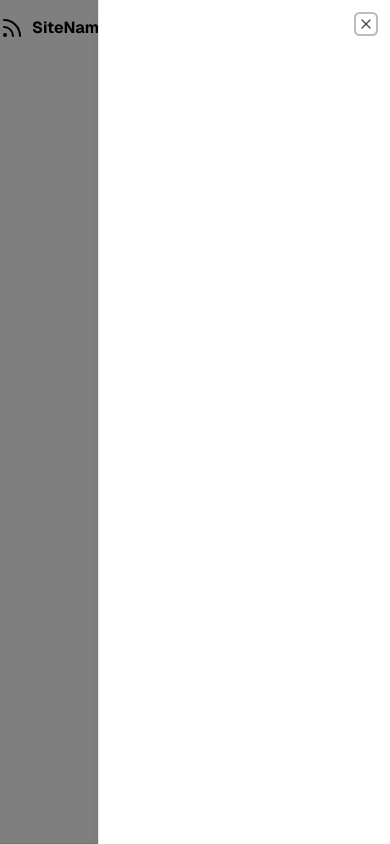
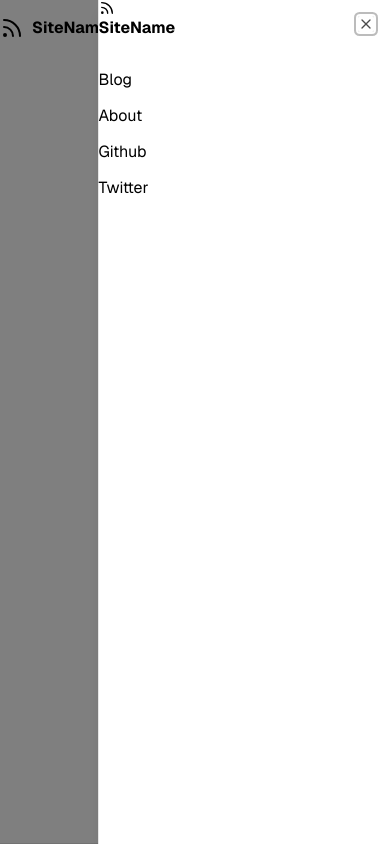
Before and after one commit to JohnEko/BlogNews, a Next.js app: page / in a window 390 px wide. Both pictures are taken after a click on the button "Toggle Theme". Built offline with nearby package versions, Linux system fonts and the light colour scheme.

Commit message:
mobile navbar

```diff
--- a/app/components/mobile-nav.tsx
+++ b/app/components/mobile-nav.tsx
@@ -1,12 +1,14 @@
 "use client"
 
 import { Button } from '@/components/ui/button';
-import { Sheet, SheetContent, SheetTrigger } from '@/components/ui/sheet';
+import { Sheet, SheetContent, SheetTitle, SheetTrigger } from '@/components/ui/sheet';
 import { Menu } from 'lucide-react';
 import Link from "next/link";
 import { LinkProps } from 'next/link';
-import { useRouter } from 'next/router';
+import { useRouter } from 'next/navigation';
 import React, { useState } from 'react'
+import { Icons } from './icons';
+import { siteConfig } from '@/config/site';
 
 
 export default function MobileNav(){
@@ -17,10 +19,31 @@ export default function MobileNav(){
         <SheetTrigger asChild>
             <Button variant="outline" className="w-10 px-0 sm:hidden">
                 <Menu className='h5 w-5' />
-                <span className='sr-only'>Toggle Theme</span>
+                <SheetTitle className='sr-only'>Toggle Theme</SheetTitle>
             </Button>
         </SheetTrigger>
-        <SheetContent side='right'></SheetContent>
+        <SheetContent side='right'>
+            {/* adding content when the app is used on mobilelink
+            when the app is on mobile mode this function represent mobile mode */}
+            <MobileLink onOpenChenge={setOpen} href="/" className="flex items-center">
+                <Icons.logo className='mr-2 h-4 w-4' />
+                <span className='font-bold'>{siteConfig.name}</span>
+            </MobileLink>
+            <div className='flex flex-col gap-3 mt-3'>
+                <MobileLink onOpenChenge={setOpen} href="/blog">
+                    Blog
+                </MobileLink>
+                <MobileLink onOpenChenge={setOpen} href="/about">
+                    About
+                </MobileLink>
+                <Link target='_blank' rel='noreferrer' href={siteConfig.links.github}>
+                    Github
+                </Link>
+                <Link target='_blank' rel='noreferrer' href={siteConfig.links.twitter}>
+                    Twitter
+                </Link>
+            </div>
+        </SheetContent>
     </Sheet>
   );
 }
@@ -28,24 +51,28 @@ export default function MobileNav(){
 interface MobileLinkProps extends LinkProps {
     children: React.ReactNode;
     onOpenChenge?: (open: boolean) => void;
+    className?: string;
 }
 
 function MobileLink({
     href,
     onOpenChenge,
     children,
+    className,
     ...props
 }: MobileLinkProps) {
-    const router = useRouter()
-    return <Link
+    const router = useRouter();
+    return (
+            <Link
                 href={href}
                 onClick={() => {
                     router.push(href.toString());
                     onOpenChenge?.(false);
                 }}
+                className="className"
                 {...props}
                 >
                 {children}
             </Link>
-
+    );
 }
```
